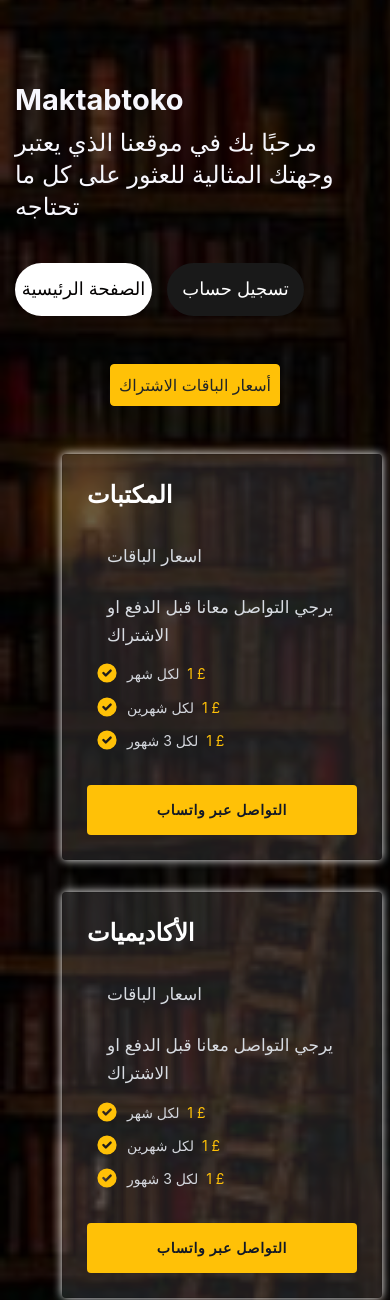
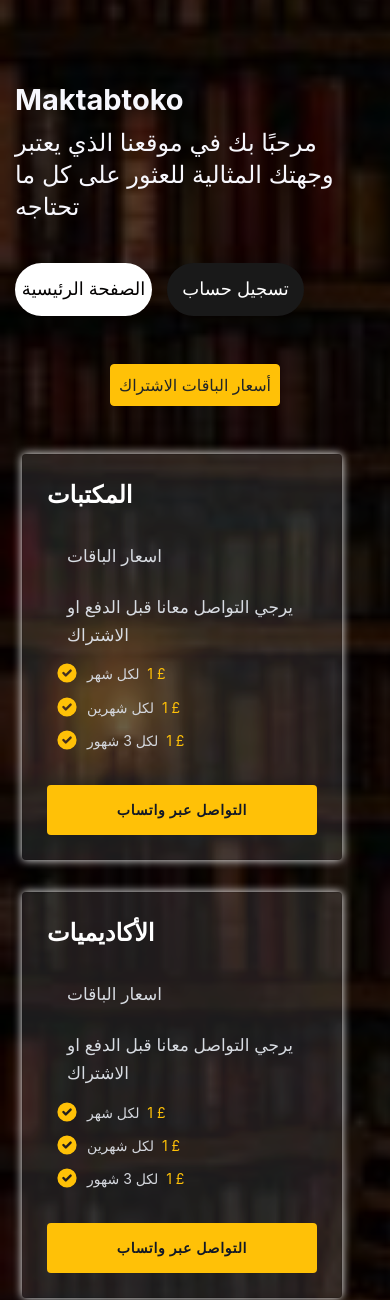
Before and after one commit to SABRY225/Maktabtoko, a Node server app: page / in a window 390 px wide. Shown: the part 66-1366 px from the top of the page. Run offline with Node 20, Linux system fonts and the light colour scheme; tables that the repository leaves empty hold one stand-in row (values such as "Sample post"); some libraries are stand-ins or nearby versions.

Commit message:
push project-8

```diff
--- a/public/stylesheets/style.css
+++ b/public/stylesheets/style.css
@@ -1328,10 +1328,10 @@
 }
 @media (max-width:550px) {
     .overlay{
-        height: 200vh;
+        height: 270vh;
     }
     .header_section{
-        height: 200vh;
+        height: 270vh;
     }
     .information_main {
         display: none;
--- a/views/index.hbs
+++ b/views/index.hbs
@@ -33,7 +33,7 @@
               <div class=" m-5 text-center">
                 <h1 class=" p-2 btn btn-warning display-1">أسعار الباقات الاشتراك  </h1>
               </div>
-              <div class="row m-5">
+              <div class="row m-2">
                 {{!-- card 1 --}}
                 <div class="col-md-4">
                   <div class="card">
```
